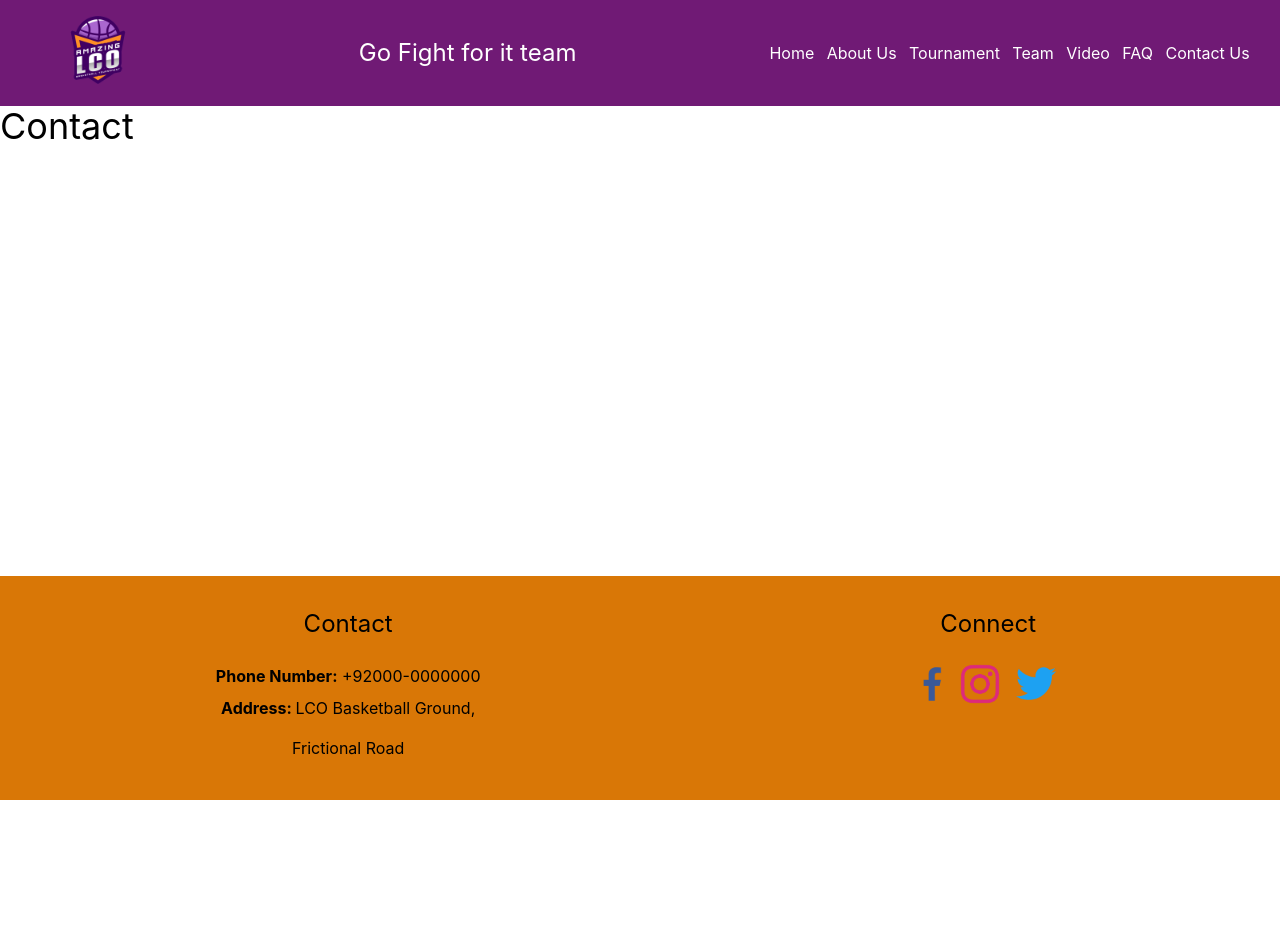
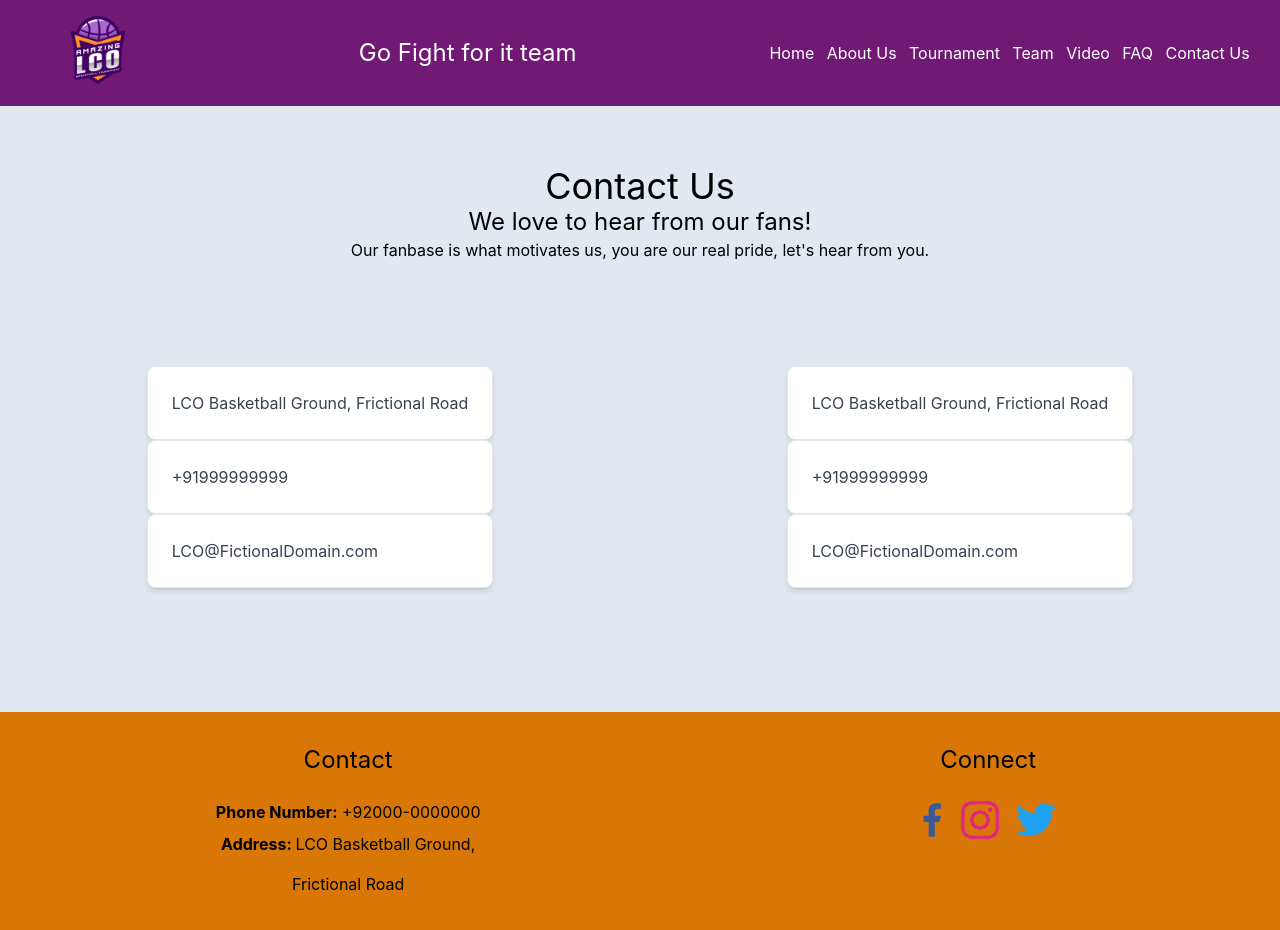
Before and after one commit to sameerbinraees/next-tailwind, a Next.js app: page /contact in a window 1280 px wide. Shown: the top 930 px of the page. Before the commit the page ends 800 px from the top, so only its background shows below. Built offline with nearby package versions, Linux system fonts and the light colour scheme.

Commit message:
working on contact page

```diff
--- a/components/Header.js
+++ b/components/Header.js
@@ -102,7 +102,7 @@ export default function Header(params) {
                 About Us
               </a>
             </Link>
-            <Link href='/'>
+            <Link href='/tournament'>
               <a
                 onClick={() => {
                   showMenu(!menu);
@@ -112,7 +112,7 @@ export default function Header(params) {
                 Tournament
               </a>
             </Link>
-            <Link href='/'>
+            <Link href='/team'>
               <a
                 onClick={() => {
                   showMenu(!menu);
@@ -122,7 +122,7 @@ export default function Header(params) {
                 Team
               </a>
             </Link>
-            <Link href='/'>
+            <Link href='/video'>
               <a
                 onClick={() => {
                   showMenu(!menu);
@@ -132,7 +132,7 @@ export default function Header(params) {
                 Video
               </a>
             </Link>
-            <Link href='/'>
+            <Link href='/faq'>
               <a
                 onClick={() => {
                   showMenu(!menu);
@@ -142,7 +142,7 @@ export default function Header(params) {
                 FAQ
               </a>
             </Link>
-            <Link href='/'>
+            <Link href='/contact'>
               <a
                 onClick={() => {
                   showMenu(!menu);
--- a/package.json
+++ b/package.json
@@ -9,6 +9,7 @@
     "lint": "next lint"
   },
   "dependencies": {
+    "@headlessui/react": "^1.7.2",
     "next": "12.2.5",
     "react": "18.2.0",
     "react-dom": "18.2.0",
--- a/pages/about.js
+++ b/pages/about.js
@@ -12,7 +12,7 @@ const fetchData = async () => [
 
 export default function About({ data }) {
   return (
-    <>
+    <div>
       {data.map((el, i) => {
         return (
           <ParallaxImage
@@ -23,7 +23,7 @@ export default function About({ data }) {
           />
         );
       })}
-    </>
+    </div>
   );
 }
 
--- a/pages/contact.js
+++ b/pages/contact.js
@@ -1,3 +1,62 @@
 export default function Contact(params) {
-  return <h1>Contact</h1>;
+  return (
+    <div className='bg-slate-200  text-black '>
+      <div className='flex flex-col items-center mt-10 mb-10 justify-around p-5'>
+        <h1>Contact Us</h1>
+        <h3>We love to hear from our fans!</h3>
+        <h5>Our fanbase is what motivates us, you are our real pride, let&apos;s hear from you.</h5>
+        <div className='flex flex-wrap justify-around mt-10 w-screen'>
+          <div className='m-[5%]'>
+            <div
+              className=' text-left  p-6 rounded-lg border border-gray-200 bg-white shadow-md hover:bg-gray-100
+              dark:bg-gray-800 dark:border-gray-700 dark:hover:bg-gray-700 duration-200'
+            >
+              <h5 className='font-normal text-gray-700 dark:text-gray-400'>
+                LCO Basketball Ground, Frictional Road
+              </h5>
+            </div>
+            <div
+              className=' text-left  p-6 rounded-lg border border-gray-200 bg-white shadow-md hover:bg-gray-100
+              dark:bg-gray-800 dark:border-gray-700 dark:hover:bg-gray-700 duration-200'
+            >
+              <h5 className='font-normal text-gray-700 dark:text-gray-400'>+91999999999</h5>
+            </div>
+            <div
+              className=' text-left  p-6 rounded-lg border border-gray-200 bg-white shadow-md hover:bg-gray-100
+              dark:bg-gray-800 dark:border-gray-700 dark:hover:bg-gray-700 duration-200'
+            >
+              <h5 className='font-normal text-gray-700 dark:text-gray-400'>
+                LCO@FictionalDomain.com
+              </h5>
+            </div>
+          </div>
+
+          <div className='m-[5%]'>
+            <div
+              className=' text-left  p-6 rounded-lg border border-gray-200 bg-white shadow-md hover:bg-gray-100
+              dark:bg-gray-800 dark:border-gray-700 dark:hover:bg-gray-700 duration-200'
+            >
+              <h5 className='font-normal text-gray-700 dark:text-gray-400'>
+                LCO Basketball Ground, Frictional Road
+              </h5>
+            </div>
+            <div
+              className=' text-left  p-6 rounded-lg border border-gray-200 bg-white shadow-md hover:bg-gray-100
+              dark:bg-gray-800 dark:border-gray-700 dark:hover:bg-gray-700 duration-200'
+            >
+              <h5 className='font-normal text-gray-700 dark:text-gray-400'>+91999999999</h5>
+            </div>
+            <div
+              className=' text-left  p-6 rounded-lg border border-gray-200 bg-white shadow-md hover:bg-gray-100
+              dark:bg-gray-800 dark:border-gray-700 dark:hover:bg-gray-700 duration-200'
+            >
+              <h5 className='font-normal text-gray-700 dark:text-gray-400'>
+                LCO@FictionalDomain.com
+              </h5>
+            </div>
+          </div>
+        </div>
+      </div>
+    </div>
+  );
 }
--- a/pages/faq.js
+++ b/pages/faq.js
@@ -1,3 +1,83 @@
+import { Disclosure, Transition } from '@headlessui/react';
+
 export default function FAQ(params) {
-  return <h1>FAQ</h1>;
+  const data = [
+    {
+      question: 'Is team pricing available?',
+      answer: 'Yes! You can purchase a license that you can share with your entire team.',
+    },
+    {
+      question: 'Is team pricing available?',
+      answer: 'Yes! You can purchase a license that you can share with your entire team.',
+    },
+    {
+      question: 'Is team pricing available?',
+      answer: 'Yes! You can purchase a license that you can share with your entire team.',
+    },
+    {
+      question: 'Is team pricing available?',
+      answer: 'Yes! You can purchase a license that you can share with your entire team.',
+    },
+    {
+      question: 'Is team pricing available?',
+      answer: 'Yes! You can purchase a license that you can share with your entire team.',
+    },
+    {
+      question: 'Is team pricing available?',
+      answer: 'Yes! You can purchase a license that you can share with your entire team.',
+    },
+  ];
+  return (
+    <div className='bg-slate-200 h-screen text-black'>
+      <div className='flex flex-col justify-center items-center	mt-10 mb-10'>
+        {data.map((el, i) => {
+          return (
+            <Disclosure key={i}>
+              {({ open }) => (
+                <>
+                  <Disclosure.Button className='bg-white w-[50%] p-3 rounded hover:bg-slate-100'>
+                    <p>
+                      Is team pricing available?
+                      <svg
+                        xmlns='http://www.w3.org/2000/svg'
+                        fill='none'
+                        viewBox='0 0 24 24'
+                        strokeWidth='1.5'
+                        stroke='currentColor'
+                        className={
+                          open
+                            ? 'float-right w-6 h-6 rotate-180 transform duration-200'
+                            : 'float-right w-6 h-6 transform duration-200'
+                        }
+                      >
+                        <path
+                          strokeLinecap='round'
+                          strokeLinejoin='round'
+                          d='M19.5 8.25l-7.5 7.5-7.5-7.5'
+                        />
+                      </svg>
+                    </p>
+                  </Disclosure.Button>
+                  {/* <Transition
+                className='w-[50%] flex flex-col justify-center items-center p-3 rounded'
+                enter='transition duration-300 linear'
+                enterFrom='transform -translate-y-5 opacity-0'
+                enterTo='transform scale-100 opacity-100'
+                leave='transition duration-200 linear'
+                leaveFrom='transform translate-y-5 opacity-0'
+                leaveTo='transform duration-200 -translate-y-5 opacity-0'
+              > */}
+                  <Disclosure.Panel className='w-[50%] flex flex-col justify-center items-center p-3 rounded'>
+                    Yes! You can purchase a license that you can share with your entire team.
+                  </Disclosure.Panel>
+                  {/* </Transition> */}
+                </>
+              )}
+            </Disclosure>
+          );
+        })}
+      </div>
+      <div className='w-full px-4 pt-16'></div>
+    </div>
+  );
 }
--- a/pages/video.js
+++ b/pages/video.js
@@ -1,3 +1,16 @@
 export default function Video(params) {
-  return <h1>Video</h1>;
+  return (
+    // <div style={{ backgroundColor: '#f2f2f2' }}>
+    <div>
+      <br />
+      <div className='flex justify-center lg:h-[90vh] sm:h-[70vh] xs: h-[40vh]'>
+        <iframe
+          className='w-11/12 rounded-lg'
+          src='https://www.youtube.com/embed/hqvGOPB0KmQ'
+          title='video'
+        ></iframe>
+      </div>
+      <br />
+    </div>
+  );
 }
```
Also changed, not shown: 1 other file (tests, documents, lock files or other folders).
